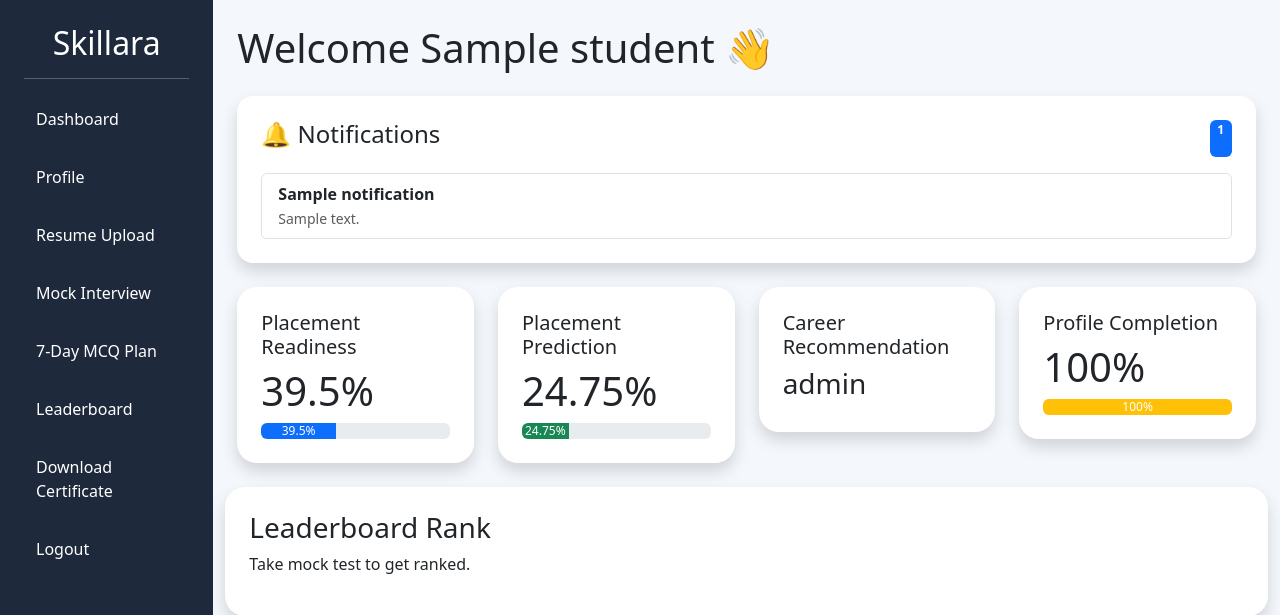
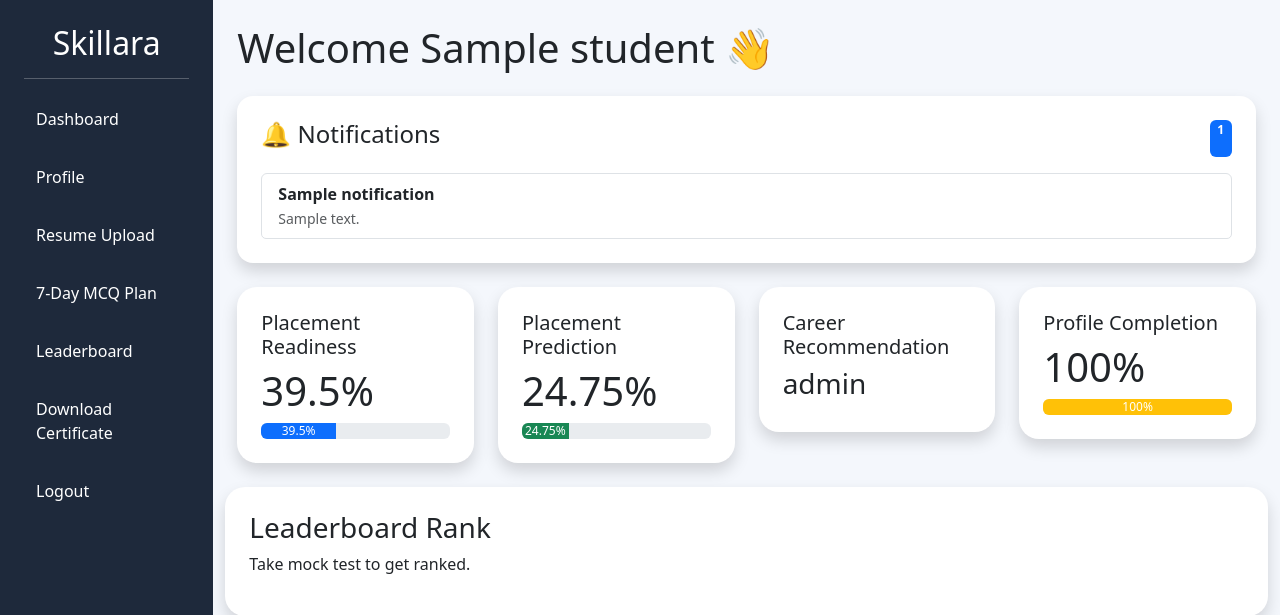
Before and after one commit to Thanusha0311/skillara, a Flask app: page /dashboard in a window 1280 px wide. Shown: the top 615 px of the page. Run offline with Flask 3, Linux system fonts and the light colour scheme; the visitor is signed in with stand-in values (Sample User, id 1); a database or web service that is not in the repository returns one stand-in record (values such as "Sample title").

Commit message:
Update certificate requirement and remove mock test link

```diff
--- a/app.py
+++ b/app.py
@@ -666,20 +666,27 @@ def certificate():
 
     student = students.find_one({"email": session["email"]})
 
-    if not student.get("resume_uploaded") or "mock_score" not in student:
-        return "Complete resume upload and mock test before downloading certificate."
+    if not student:
+        return redirect('/login')
 
-    filename = f"Skillara_Certificate_{student['name']}.pdf"
+    # Check resume upload
+    if not student.get("resume_uploaded"):
+        return "Please upload your resume before downloading certificate."
+
+    # Check all 7 days completed
+    for day in range(1, 8):
+        if student.get(f"day{day}_score") is None:
+            return f"Please complete Day {day} MCQ test before downloading certificate."
+
+    filename = f"Skillara_Certificate_{student.get('name', 'Student')}.pdf"
     filepath = os.path.join("uploads", filename)
 
     c = canvas.Canvas(filepath, pagesize=A4)
     width, height = A4
 
-    # Background
     c.setFillColorRGB(0.94, 0.97, 1)
     c.rect(0, 0, width, height, fill=True, stroke=False)
 
-    # Borders
     c.setStrokeColorRGB(0.10, 0.25, 0.55)
     c.setLineWidth(8)
     c.rect(35, 35, width - 70, height - 70, fill=False)
@@ -688,7 +695,6 @@ def certificate():
     c.setLineWidth(3)
     c.rect(55, 55, width - 110, height - 110, fill=False)
 
-    # Logo
     c.setFillColorRGB(0.15, 0.45, 0.95)
     c.circle(100, height - 100, 28, fill=1)
 
@@ -701,38 +707,32 @@ def certificate():
     c.drawString(140, height - 100, "Skillara")
 
     c.setFont("Helvetica", 11)
-    c.drawString(140, height - 120, "Smart AI Career Guidance Platform")
+    c.drawString(140, height - 120, "AI Career Guidance Platform")
 
-    # Title
     c.setFillColorRGB(0.20, 0.55, 0.95)
     c.setFont("Helvetica-Bold", 26)
     c.drawCentredString(width / 2, height - 180, "Certificate of Achievement")
 
-    # Subtitle
     c.setFillColorRGB(0, 0, 0)
     c.setFont("Helvetica", 16)
     c.drawCentredString(width / 2, height - 235, "This certificate is proudly presented to")
 
-    # Student name
     c.setFillColorRGB(0.05, 0.35, 0.70)
     c.setFont("Helvetica-Bold", 32)
     c.drawCentredString(width / 2, height - 285, student.get("name", "Student"))
 
-    # Body
     c.setFillColorRGB(0, 0, 0)
     c.setFont("Helvetica", 15)
     c.drawCentredString(
         width / 2,
         height - 340,
-        "for successfully completing placement readiness activities"
+        "for successfully completing the 7-Day Placement Preparation Plan"
     )
 
     c.setFont("Helvetica-Bold", 15)
     c.drawCentredString(width / 2, height - 385, f"Target Role: {student.get('target_role', 'N/A')}")
-    c.drawCentredString(width / 2, height - 415, f"Mock Test Score: {student.get('mock_score', 0)}%")
-    c.drawCentredString(width / 2, height - 445, f"Resume ATS Score: {student.get('resume_score', 0)}%")
+    c.drawCentredString(width / 2, height - 415, f"Resume ATS Score: {student.get('resume_score', 0)}%")
 
-    # Footer banner
     c.setFillColorRGB(0.10, 0.25, 0.55)
     c.roundRect(90, 105, width - 180, 55, 15, fill=True, stroke=False)
 
@@ -741,10 +741,9 @@ def certificate():
     c.drawCentredString(
         width / 2,
         125,
-        "Smart AI Career Guidance and Placement Readiness System"
+        "Skillara - Smart Career Guidance and Placement Readiness System"
     )
 
-    # Signature
     c.setFillColorRGB(0, 0, 0)
     c.setFont("Helvetica", 12)
     c.drawString(90, 75, "Authorized by Skillara")
--- a/templates/dashboard.html
+++ b/templates/dashboard.html
@@ -59,7 +59,6 @@
             <a href="/dashboard">Dashboard</a>
             <a href="/profile">Profile</a>
             <a href="/resume">Resume Upload</a>
-            <a href="/mock">Mock Interview</a>
             <a href="/placement-plan/1">7-Day MCQ Plan</a>
             <a href="/leaderboard">Leaderboard</a>
             <a href="/certificate">Download Certificate</a>
```
